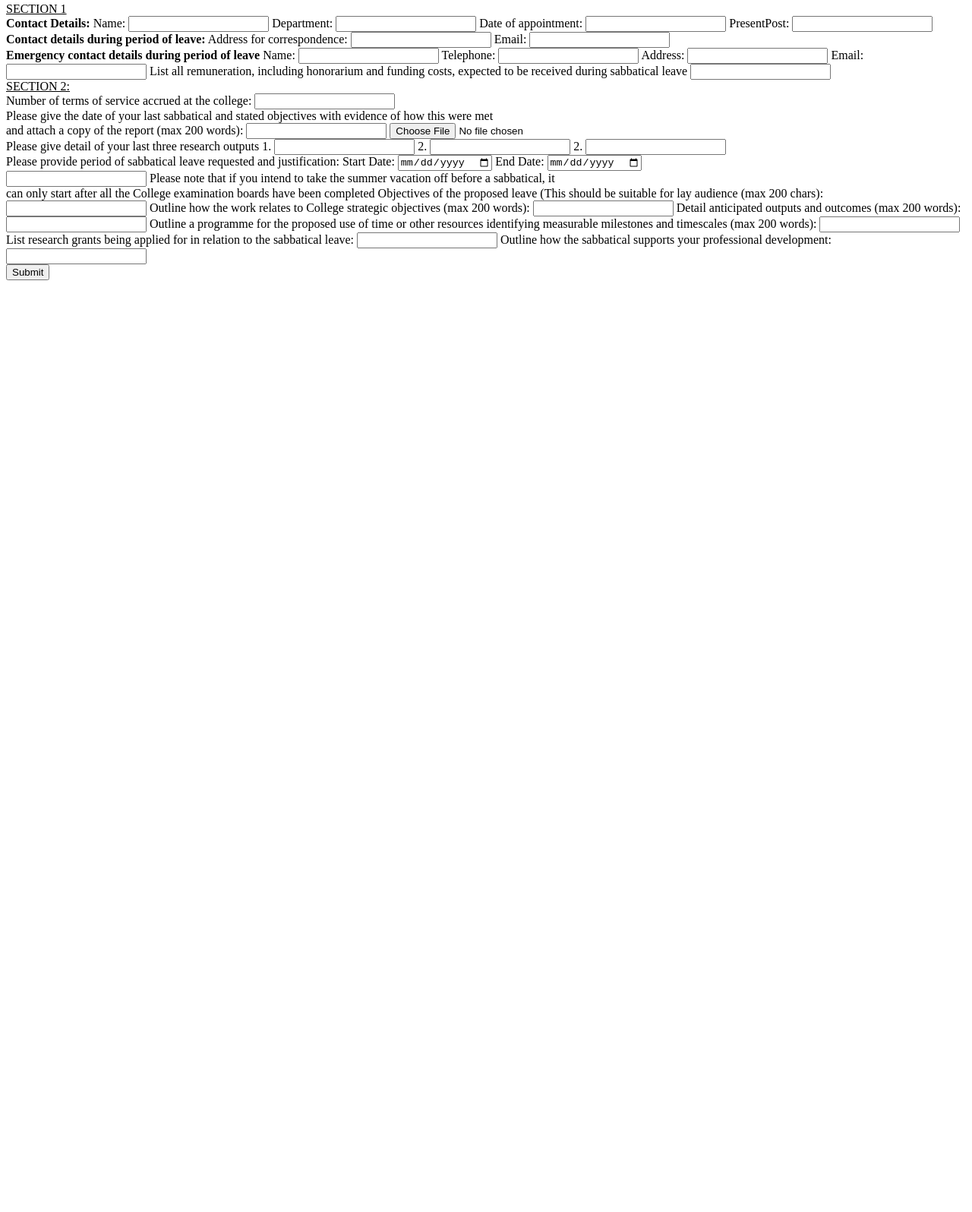
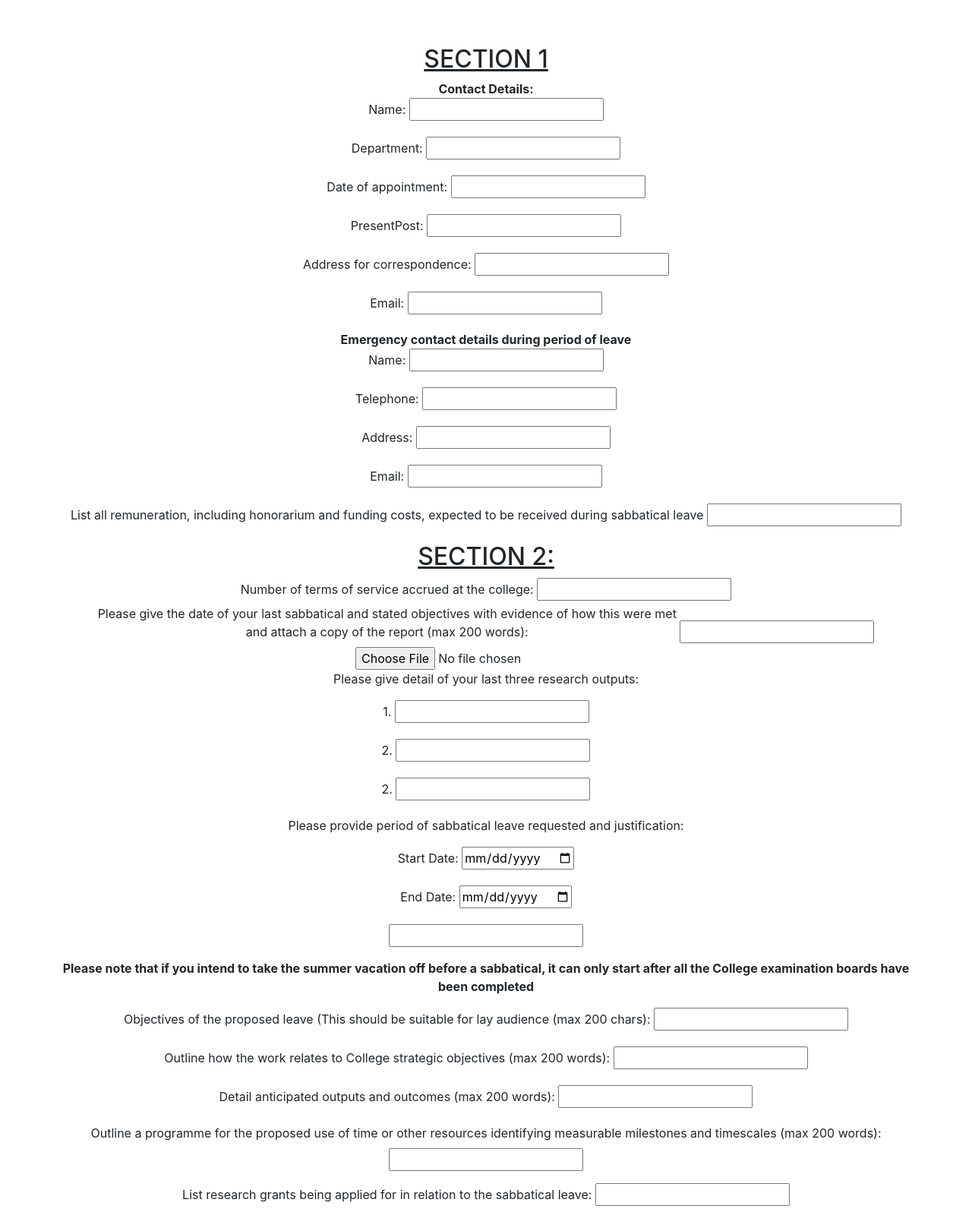
Before and after one commit to dtlight/Sabb.Review, a plain HTML site: page src/main/resources/static/editapplicationstatic.html in a window 1280 px wide. Shown: the part 5-1601 px from the top of the page at 76% size. Before the commit the page ends 800 px from the top, so only its background shows below. Drawn offline with nearby package versions, Linux system fonts and the light colour scheme.

Commit message:
Improve html
Integrated boostrap into html, reformatted the table to make it look a bit nicer.

```diff
--- a/src/main/resources/static/editapplicationstatic.html
+++ b/src/main/resources/static/editapplicationstatic.html
@@ -6,75 +6,89 @@
 
     <meta name="viewport" content="width=device-width, initial-scale=1.0">
     <link rel="shortcut icon" href="images/favicon.ico">
-    <link rel="script" type="text/javascript" href="editapplicationstatic.html" />
+    <link rel="script" type="text/javascript" href="js/editapplication.js" />
 
+    <link rel="stylesheet" href="https://maxcdn.bootstrapcdn.com/bootstrap/4.0.0/css/bootstrap.min.css" integrity="sha384-Gn5384xqQ1aoWXA+058RXPxPg6fy4IWvTNh0E263XmFcJlSAwiGgFAW/dAiS6JXm" crossorigin="anonymous">
+    <script src="https://maxcdn.bootstrapcdn.com/bootstrap/4.0.0/js/bootstrap.min.js" integrity="sha384-JZR6Spejh4U02d8jOt6vLEHfe/JQGiRRSQQxSfFWpi1MquVdAyjUar5+76PVCmYl" crossorigin="anonymous"></script>
 </head>
 <body>
 
-<form name="editApplication">
+<div id="formWrapper" class="container-fluid" style="padding: 5%;">
+    <form id="editApplication" style="text-align: center; ">
+        <div id="sectionOne" class="formSection">
+            <h2><u>SECTION 1</u></h2>
 
-    <div id="sectionOne" class="">
-        <u>SECTION 1</u>
 
-        <div id="contactDetails">
-            <div>
-                <b>Contact Details:</b>
+            <div class="questionsGroup">
+                <b>Contact Details: </b>
 
-                <label for="name">Name:</label>
+                <p>
+                    <label for="name">Name: </label>
                     <input type="text" id="name">
-
-                <label for="department">Department:</label>
+                </p>
+                <p>
+                    <label for="department">Department: </label>
                     <input type="text" id="department">
-
-                <label for="appointmentDate">Date of appointment:</label>
+                </p>
+                <p>
+                    <label for="appointmentDate">Date of appointment: </label>
                     <input type="text" id="appointmentDate">
-
-                <label for="presentPost">PresentPost:</label>
+                </p>
+                <p>
+                    <label for="presentPost">PresentPost: </label>
                     <input type="text" id="presentPost">
-            </div>
+                </p>
             </div>
 
 
-        <div id="leaveContactDetail">
-            <b>Contact details during period of leave:</b>
+            <div class="questionsGroup">
 
+                <p>
                     <label for="address">Address for correspondence:</label>
                     <input type="text" id="address">
+                </p>
 
+                <p>
                     <label for="email">Email:</label>
                     <input type="text" id="email">
+                </p>
             </div>
 
-        <div id="emergencyContactDetails">
-            <b>Emergency contact details during period of leave </b>
+            <div class="questionsGroup">
+                <b>Emergency contact details during period of leave</b>
 
+                <p>
                     <label for="emergencyContactName">Name:</label>
                     <input type="text" id="emergencyContactName">
+                </p>
 
-
+                <p>
                     <label for="emergencyTelephoneNo">Telephone:</label>
                     <input type="text" id="emergencyTelephoneNo">
-
+                </p>
+                <p>
                     <label for="emergencyAddress">Address:</label>
                     <input type="text" id="emergencyAddress">
-
+                </p>
+                <p>
                     <label for="emergencyEmail"> Email:</label>
                     <input type="text" id="emergencyEmail">
-
+                </p>
+                <p>
                     <label for="remuneration">List all remuneration, including honorarium and funding costs, expected to be received during sabbatical leave</label>
                     <input type="text" id="remuneration">
-        </div>
+                </p>
             </div>
 
-    <div id="sectionTwo">
-        <u>SECTION 2:</u>
+            <div class="formSection">
 
-        <div>
+                <h2><u>SECTION 2:</u></h2>
+
                 <label for="termsCount">Number of terms of service accrued at the college:</label>
                 <input type="number" id="termsCount">
 
 
-            <div>
+                <div class="questionsGroup">
                     <label for="lastSabbaticalDate">
                         Please give the date of your last sabbatical and stated objectives with evidence of how this were met<br>
                         and attach a copy of the report (max 200 words):
@@ -83,60 +97,87 @@
                     <input type="file" id="lastSabbaticalReport">
                 </div>
 
-            <div>
-                Please give detail of your last three research outputs
+                <div class="questionsGroup">
+                    <p>
+                        Please give detail of your last three research outputs:
+                    </p>
+                    <p>
                         <label for="researchOutput1">1.</label>
                         <input type="text" id="researchOutput1">
-
+                    </p>
+                    <p>
                         <label for="researchOutput2">2.</label>
                         <input type="text" id="researchOutput2">
-
+                    </p>
+                    <p>
                         <label for="researchOutput3">2.</label>
                         <input type="text" id="researchOutput3">
+                    </p>
                 </div>
 
-            <div>
+                <div class="questionsGroup">
+                    <p>
                         Please provide period of sabbatical leave requested and justification:
-
+                    </p>
+                    <p>
                         <label for="leaveStartDate">Start Date:</label>
                         <input type="date" id="leaveStartDate">
-
+                    </p>
+                    <p>
                         <label for="leaveEndDate">End Date:</label>
                         <input type="date" id="leaveEndDate">
+                    </p>
+
+
+                    <p>
+                        <input title="leaveJustification" type="text" id="leaveJustification">
+                    </p>
                 </div>
 
-            <input type="text" id="leaveJustification">
+                <div class="questionsGroup">
 
+                    <p>
+                        <b>
+                            Please note that if you intend to take the summer vacation off before a sabbatical, it
+                            can only start after all the College examination boards have been completed
+                        </b>
+                    </p>
 
-            Please note that if you intend to take the summer vacation off before a sabbatical, it<br>
-            can only start after all the College examination boards have been completed
-
-
+                    <p>
                         <label for="leaveObjectives">Objectives of the proposed leave (This should be suitable for lay audience (max 200 chars):</label>
                         <input type="text" id="leaveObjectives">
+                    </p>
 
-
+                    <p>
                         <label for="collegeStrategicAlign">Outline how the work relates to College strategic objectives (max 200 words):</label>
                         <input type="text" id="collegeStrategicAlign">
+                    </p>
 
-
+                    <p>
                         <label for="anticipatedOutputs">Detail anticipated outputs and outcomes (max 200 words):</label>
                         <input type="text" id="anticipatedOutputs">
+                    </p>
 
-
+                    <p>
                         <label for="programmeOutline">Outline a programme for the proposed use of time or other resources identifying measurable milestones and timescales (max 200 words):</label>
                         <input type="text" id="programmeOutline">
+                    </p>
 
-
+                    <p>
                         <label for="appliedGrants">List research grants being applied for in relation to the sabbatical leave:</label>
                         <input type="text" id="appliedGrants">
+                    </p>
 
+                    <p>
                         <label for="professionalDevelopmentOutline">Outline how the sabbatical supports your professional development:</label>
                         <input type="text" id="professionalDevelopmentOutline">
+                    </p>
+                </div>
 
+                <button id="submitForm">Submit</button>
             </div>
         </div>
-    <button id="submitForm">Submit</button>
     </form>
+</div>
 </body>
 </html>
```
Lines whose indentation alone changed are shown as unchanged.
